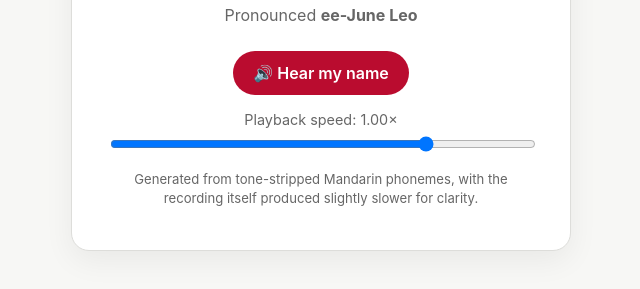
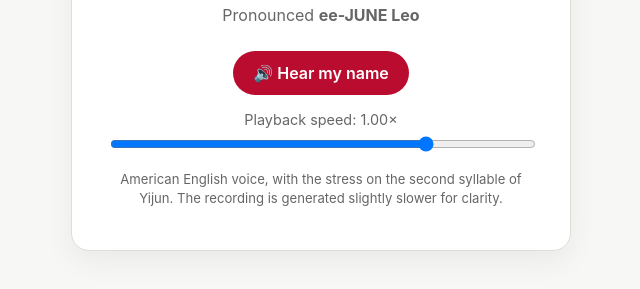
Before and after one commit to eki-Shalll/name-pronunciation, a plain HTML site: page index.html in a window 1280 px wide. Shown: the part 327-616 px from the top of the page, without its empty margins (319-959 px from the left). Drawn offline with Linux system fonts and the light colour scheme.

Commit message:
Clarify American pronunciation and Yijun stress

```diff
--- a/index.html
+++ b/index.html
@@ -98,7 +98,7 @@
 <body>
   <main class="card" aria-labelledby="name">
     <h1 id="name">Yijun Liu</h1>
-    <p class="pronunciation">Pronounced <strong>ee-June Leo</strong></p>
+    <p class="pronunciation">Pronounced <strong>ee-JUNE Leo</strong></p>
 
     <div class="controls">
       <button id="playButton" type="button">🔊 Hear my name</button>
@@ -111,7 +111,7 @@
 
     <audio id="nameAudio" preload="auto" src="audio/yijun-liu.wav"></audio>
 
-    <p class="note">Generated from tone-stripped Mandarin phonemes, with the recording itself produced slightly slower for clarity.</p>
+    <p class="note">American English voice, with the stress on the second syllable of Yijun. The recording is generated slightly slower for clarity.</p>
   </main>
 
   <script>
```
